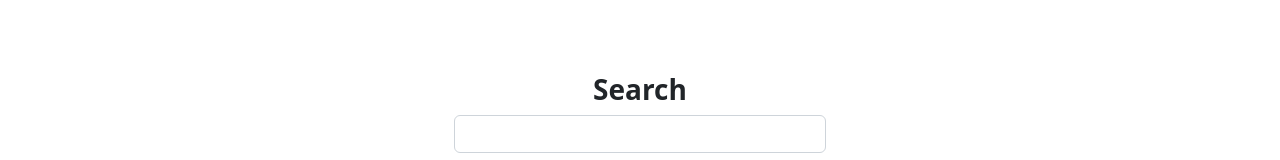
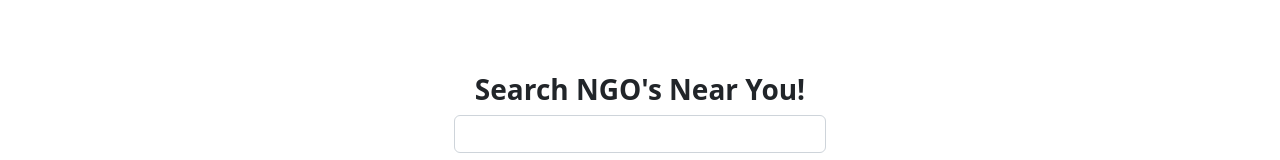
Before and after one commit to UditaVed/Enliven, a React (Create React App) app in the folder src/: page /ngo in a window 1280 px wide. Shown: the part 507-667 px from the top of the page. Built offline with nearby package versions, Linux system fonts and the light colour scheme; the HTML template or start-up script is replaced by a standard one.

Commit message:
Update NGO.jsx

```diff
--- a/src/NGO/NGO.jsx
+++ b/src/NGO/NGO.jsx
@@ -27,7 +27,7 @@ const NGO = () => {
 
                <div className="col-12 mb-5">
                <div className="mb-3 col-4 mx-auto text-center">
-                <label className="form-lable h3"><b>Search</b></label>
+                <label className="form-lable h3"><b>Search NGO's Near You!</b></label>
                  <input className="form-control"
                         type="text"
                         value={filter}
```
